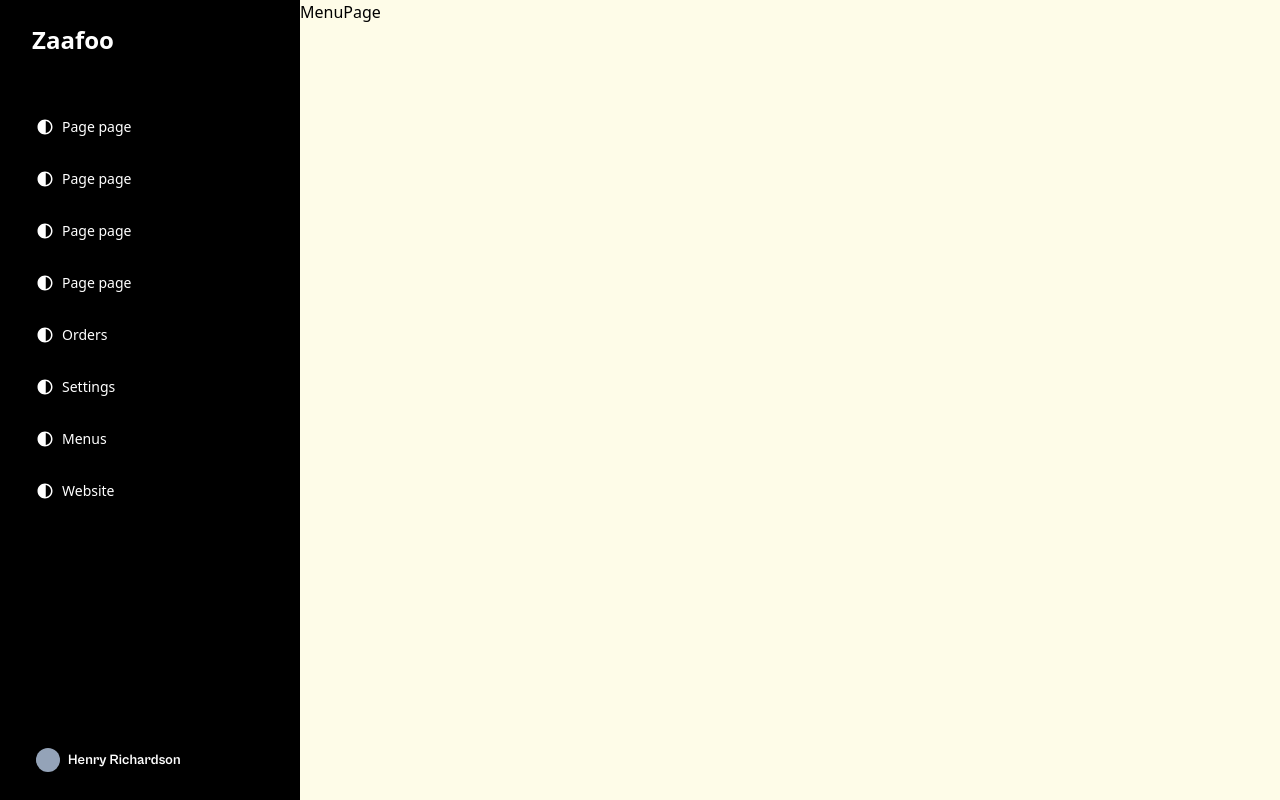
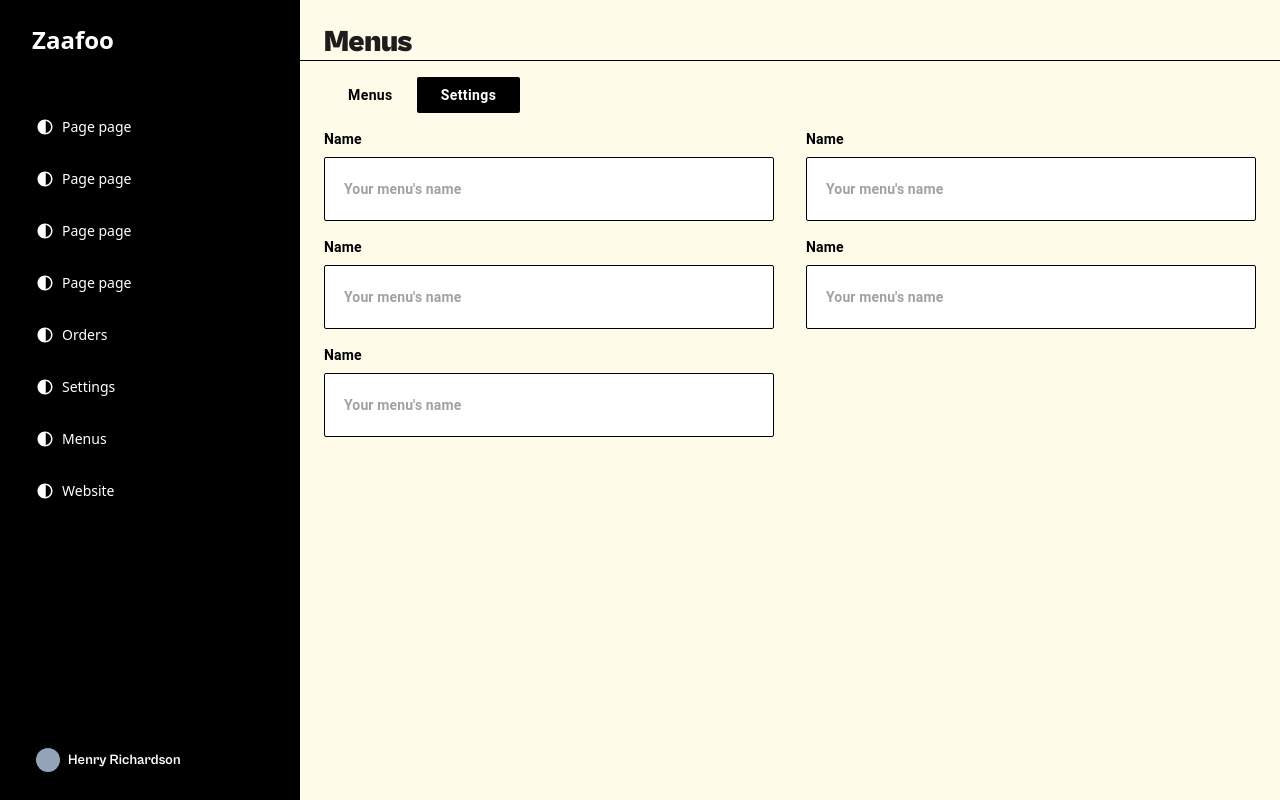
Before and after one commit to julio-benavente/zaafoo, a Next.js app: page /app/menu in a window 1280 px wide. Built offline with nearby package versions, Linux system fonts and the light colour scheme.

Commit message:
Menu page started: No items section, basic menu list and basic modal

```diff
--- /dev/null
+++ b/src/app/app/menu/Main.tsx
@@ -0,0 +1,176 @@
+"use client";
+
+import {
+  Button,
+  InputContainer,
+  InputLabel,
+  Tab,
+  Tabs,
+  TextField,
+  Typography,
+} from "@/components";
+import Link from "next/link";
+import React, { useState } from "react";
+import VerifiedUserOutlined from "@mui/icons-material/VerifiedUserOutlined";
+import ControlPointIcon from "@mui/icons-material/ControlPoint";
+import Modal from "@mui/material/Modal";
+import cn from "@/helpers/cn";
+
+const Main = () => {
+  const [tabValue, setTabValue] = React.useState("settings");
+  const handleTabChange = (event: React.SyntheticEvent, newValue: string) => {
+    setTabValue(newValue);
+  };
+
+  console.log(tabValue);
+
+  return (
+    <div className="px-6">
+      <Tabs
+        value={tabValue}
+        onChange={handleTabChange}
+        variant="scrollable"
+        scrollButtons={false}
+        aria-label="scrollable prevent tabs example"
+        className="mb-4"
+      >
+        <Tab label="Menus" value="menus" />
+        <Tab label="Settings" value="settings" />
+      </Tabs>
+      {tabValue === "menus" && <MenuSection />}
+      {tabValue === "settings" && <SettingsSection />}
+    </div>
+  );
+};
+
+export default Main;
+
+const SettingsSection = () => {
+  return (
+    <div className="grid grid-cols-2 gap-y-4 gap-x-8">
+      <InputContainer>
+        <InputLabel>Name</InputLabel>
+        <TextField placeholder="Your menu's name" />
+      </InputContainer>
+      <InputContainer>
+        <InputLabel>Name</InputLabel>
+        <TextField placeholder="Your menu's name" />
+      </InputContainer>
+      <InputContainer>
+        <InputLabel>Name</InputLabel>
+        <TextField placeholder="Your menu's name" />
+      </InputContainer>
+      <InputContainer>
+        <InputLabel>Name</InputLabel>
+        <TextField placeholder="Your menu's name" />
+      </InputContainer>
+      <InputContainer>
+        <InputLabel>Name</InputLabel>
+        <TextField placeholder="Your menu's name" />
+      </InputContainer>
+    </div>
+  );
+};
+
+const MenuSection = () => {
+  const [modalIsOpen, setModalIsOpen] = useState(false);
+  const openModal = () => setModalIsOpen(true);
+  const closeModal = () => setModalIsOpen(false);
+
+  return (
+    <>
+      <div className="grid justify-end mb-4">
+        <Button size="small" onClick={openModal}>
+          <ControlPointIcon className="text-lg mr-2" />
+          Create a Menu
+        </Button>
+      </div>
+
+      {menuList.length === 0 && (
+        <div className="mt-20 text-center md:mt-32">
+          <VerifiedUserOutlined className="text-[140px] mb-4 " />
+          <Typography variant="h2" className="">
+            The are no menus created
+          </Typography>
+          <Typography className="mb-8">
+            Create one menu listing and start adding products
+          </Typography>
+          <Button className="mx-auto" onClick={openModal}>
+            <ControlPointIcon className="text-lg mr-2" />
+            Create a Menu
+          </Button>
+        </div>
+      )}
+      {menuList.length > 0 && (
+        <div className="grid grid-cols-1">
+          {menuList.map((e) => {
+            return (
+              <Link
+                href={e.path}
+                key={e.name}
+                className="py-3 px-4 border border-black [&:not(:last-of-type)]:border-b-0 bg-white cursor-pointer hover:bg-purple-50 block"
+              >
+                <div>
+                  <Typography className="font-bold">{e.name}</Typography>
+                  <Typography className="text-sm text-gray-700">
+                    2 categories - 30 products
+                  </Typography>
+                </div>
+                <div></div>
+              </Link>
+            );
+          })}
+        </div>
+      )}
+
+      <Modal
+        open={modalIsOpen}
+        onClose={closeModal}
+        classes={{ backdrop: "bg-black/90" }}
+      >
+        <div
+          className={cn(
+            "absolute top-1/2 left-1/2 -translate-x-1/2 -translate-y-1/2 outline-none",
+            "bg-white rounded-sm w-[calc(100%-10vw)] sm:w-auto sm:min-w-lg"
+          )}
+        >
+          <div className="py-3 px-5 border-b border-black">
+            <Typography className="font-bold">Create a new menu</Typography>
+          </div>
+          <div className="py-5 px-5">
+            <InputContainer>
+              <InputLabel>Name</InputLabel>
+              <TextField placeholder="Your menu's name" />
+            </InputContainer>
+
+            <div className="grid grid-flow-col auto-cols-fr w-fit mt-8 gap-x-4 ml-auto">
+              <Button variant="outlined" onClick={closeModal}>
+                Cancel
+              </Button>
+              <Button onClick={closeModal}>Create menu</Button>
+            </div>
+          </div>
+        </div>
+      </Modal>
+    </>
+  );
+};
+
+const menuList = [
+  //   {
+  //     name: "Menu one",
+  //     path: "/menu-one",
+  //   },
+  //   {
+  //     name: "Menu two",
+  //     path: "/menu-two",
+  //   },
+  //   {
+  //     name: "Menu three",
+  //     path: "/menu-three",
+  //   },
+  //   {
+  //     name: "Menu four",
+  //     path: "/menu-four",
+  //   },
+];
--- /dev/null
+++ b/src/app/app/menu/MenuTabs.tsx
@@ -0,0 +1,25 @@
+import { Tab, Tabs } from "@/components";
+import React from "react";
+
+const MenuTabs = () => {
+  const [value, setValue] = React.useState(0);
+
+  const handleChange = (event: React.SyntheticEvent, newValue: number) => {
+    setValue(newValue);
+  };
+  return (
+    <Tabs
+      value={value}
+      onChange={handleChange}
+      variant="scrollable"
+      scrollButtons={false}
+      aria-label="scrollable prevent tabs example"
+      className="mb-4"
+    >
+      <Tab label="Menus" />
+      <Tab label="Settings" />
+    </Tabs>
+  );
+};
+
+export default MenuTabs;
--- a/src/app/app/menu/page.tsx
+++ b/src/app/app/menu/page.tsx
@@ -1,7 +1,19 @@
 import React from "react";
+import { Tab, Tabs, Typography } from "@/components";
+import MenuTabs from "./MenuTabs";
+import Main from "./Main";
 
 const MenuPage = () => {
-  return <div>MenuPage</div>;
+  return (
+    <div className="py-6 h-full">
+      <div className="px-6 border-b border-black mb-4">
+        <Typography variant="h2" component="h1">
+          Menus
+        </Typography>
+      </div>
+      <Main />
+    </div>
+  );
 };
 
 export default MenuPage;
--- a/tailwind.config.ts
+++ b/tailwind.config.ts
@@ -22,7 +22,7 @@ module.exports = {
       },
     },
     screens: {
-      xs: "475px",
+      xs: "320px",
       ...defaultTheme.screens,
     },
     extend: {
```
Also changed, not shown: 2 other files (tests, documents, lock files or other folders).
